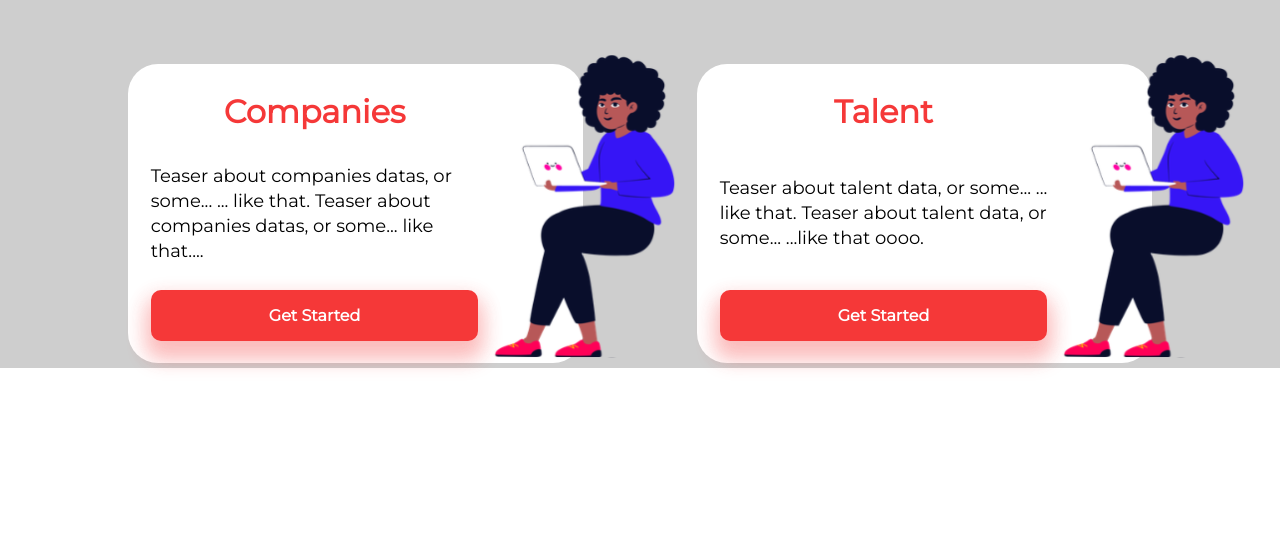
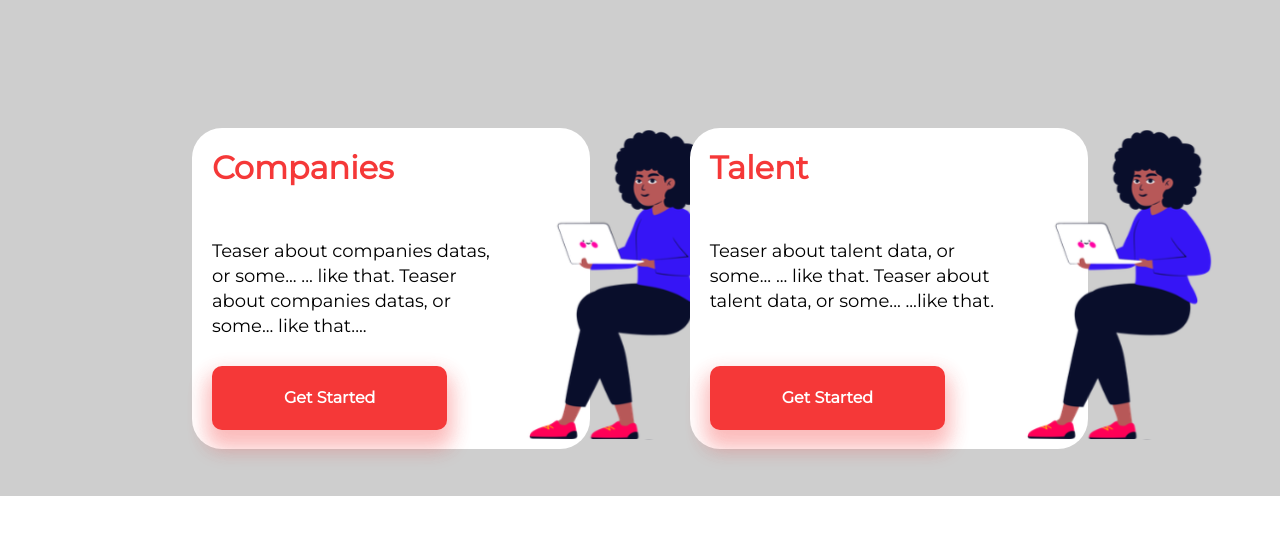
Before and after one commit to Guillaume-Cojan/Landing_jobs, a React (Create React App) app in the folder react_app/: page / in a window 1280 px wide. Shown: the top 534 px of the page. Built offline with nearby package versions, Linux system fonts and the light colour scheme.

Commit message:
make more accurate css

```diff
--- a/react_app/src/components/Profile/Profile-Section.js
+++ b/react_app/src/components/Profile/Profile-Section.js
@@ -20,7 +20,7 @@ function ProfileSection() {
           </div>
             <Profile
                 title={"Talent"}
-                content={"Teaser about talent data, or some... ... like that. Teaser about talent data, or some... ...like that oooo."}
+                content={"Teaser about talent data, or some... ... like that. Teaser about talent data, or some... ...like that."}
                 image={AlluraSitting}
             />
 
--- a/react_app/src/components/Profile/Profile.css
+++ b/react_app/src/components/Profile/Profile.css
@@ -10,53 +10,48 @@ div.profiles{
     height: 30vh;
     display: grid;
     grid-template-columns: 2fr 0.5fr 2fr;
-    padding: 5% 10%;
+    padding: 10% 15%;
     text-align: left;
-    justify-items: stretch;
-
 }
 
 .profile-card{
+    box-sizing: border-box;
     background-color: white;
     border-radius: 30px;
     display: grid;
-    grid-template-columns: 2fr 0.5fr;
-    padding: 3% 5%;
-     justify-items: stretch;
-     text-align: left;
-     position: relative;
-}
-
-
-.profile-left-side{
-    height: 100%;
-    display: grid;
-    grid-template-rows: 0.5fr 1fr 0.5fr;
-    align-items: center;
-    justify-items: stretch;
-    text-align: left;
-
+    grid-template-columns: 1fr 0.2fr;
+    grid-template-rows: repeat(4, 1fr);
+    padding: 5% 5%;
+    justify-items:start;
+    grid-gap: 0.6em;
+    position:relative;
 }
 
 .profile-title , .profile-img {
-    margin: 0 auto;
+    margin: 0;
 }
 
 .profile-title {
-   text-align: left;
     color: #F53838;
     font-size: 2rem;
+    grid-column: 1 / 2;
+    grid-row: 1 / 2;
     text-align: left;
 
 }
 
 .profile-content {
-
+    grid-column: 1 / 2;
+    grid-row: 2/ span 2;
     font-size: 18px;
     line-height: 25px;
 }
 
 .bttn-get-started {
+    box-sizing: border-box;
+    grid-column: 1 / 2;
+    grid-row: 4 / 5;
+    padding: 1em 4.5em;
     background: #F53838;
     border-radius: 10px;
     color: white;
@@ -64,12 +59,8 @@ div.profiles{
     box-shadow:
     0 15px 20px 5px #f5383836,
     0 10px 20px 5px #f538382a;
-
-
     font-size: 16px;
     font-weight: bold;
-    /* height: 65px; */
-    padding: 1em 3em;
     white-space: nowrap;
 
 }
@@ -87,6 +78,9 @@ div.profiles{
 
 
 .profile-img {
+    grid-column: 2/ 3;
+    grid-row: 1/ -1;
     position: absolute;
-    bottom: 5px;
+    bottom: -10px;
+    height: 110%
 }
--- a/react_app/src/components/Profile/Profile.js
+++ b/react_app/src/components/Profile/Profile.js
@@ -4,11 +4,14 @@ const Profile = ({title, content, image}) => {
 
     return(
         <div className="profile-card">
-            <div className="profile-left-side">
-                <h2 className="profile-title"> {title} </h2>
-                <p className="profile-content"> {content} </p>
+
+            {/* <div className="profile-left-side">
+                <div className="profile-text"> */}
+                    <h2 className="profile-title"> {title} </h2>
+                    <p className="profile-content"> {content} </p>
+                {/* </div> */}
                 <button className="bttn-get-started"> Get Started </button>
-            </div>
+            {/* </div> */}
             <div className="profile-right-side">
                 <img className="profile-img" src={image} alt="worker"/>
             </div>
```
